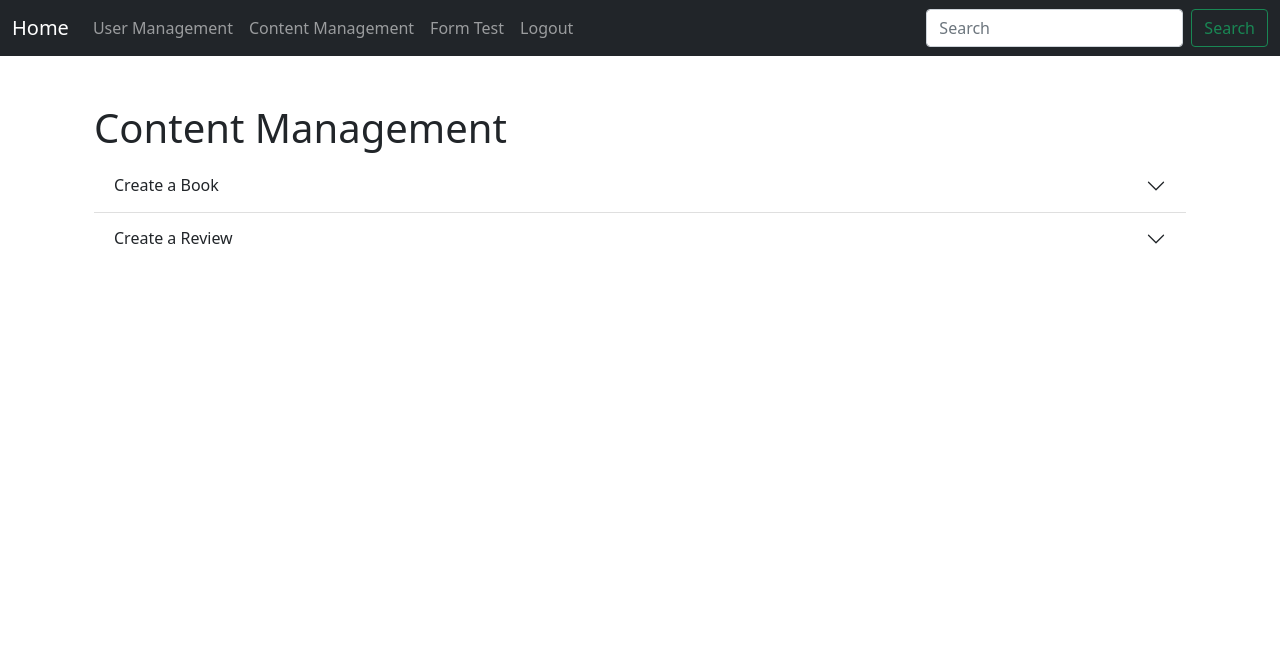
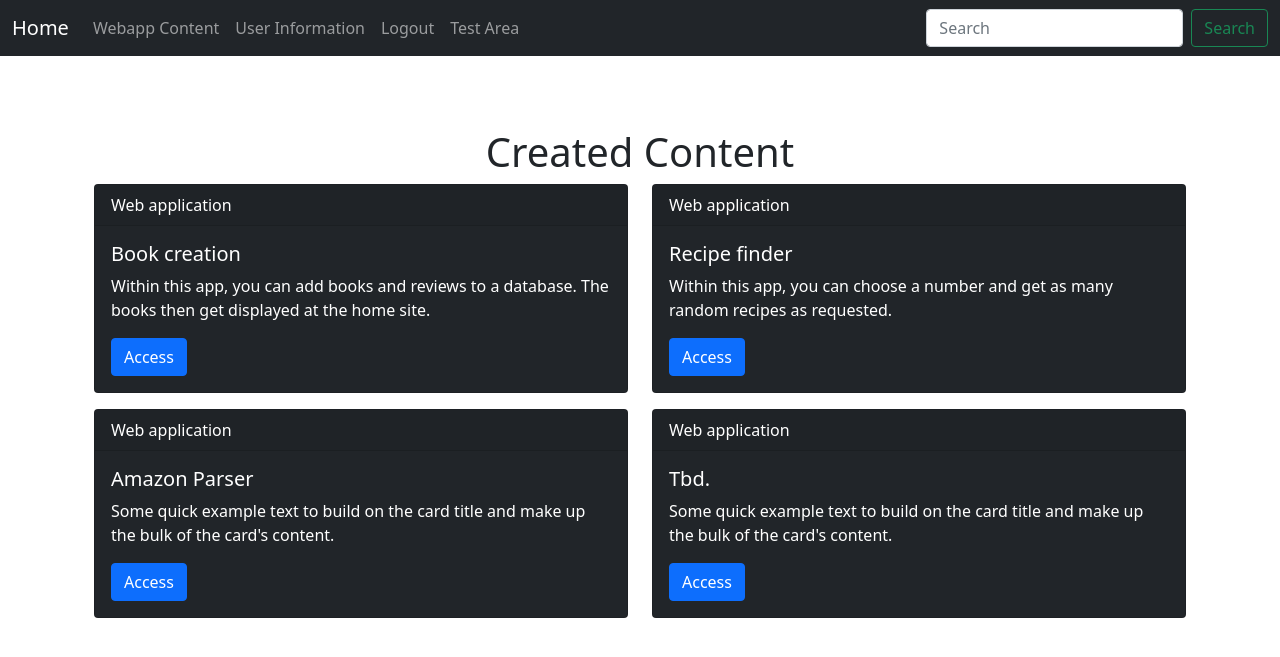
Before and after one commit to Fabbochan/database101, a Flask app: template templates/content_management.html in a window 1280 px wide. Shown: the top 657 px of the page. Run offline with Flask 2, Linux system fonts and the light colour scheme; the template is opened without the code that fills it: values that come from a table or form of the project are taken from there, others are empty; some libraries are stand-ins or nearby versions.

Commit message:
Updating .html templates

```diff
--- a/server.py
+++ b/server.py
@@ -90,15 +90,27 @@ def logout():
 @app.route("/content_management", )
 @login_required
 def content_management():
+    global user
     review_form = BookReviewForm()
     book_creation_form = BookEntryForm()
 
     return render_template("content_management.html", review_form=review_form, book_creation_form=book_creation_form)
 
 
+@app.route("/book_creation")
+@login_required
+def book_creation():
+    global user
+    review_form = BookReviewForm()
+    book_creation_form = BookEntryForm()
+    print("access", user[1])
+    return render_template("book_creation.html", review_form=review_form, book_creation_form=book_creation_form)
+
+
 @app.route("/bookcreation", methods=["POST"])
 @login_required
 def bookcreation():
+    global user
     review_form = BookReviewForm()
     book_creation_form = BookEntryForm()
 
@@ -113,12 +125,13 @@ def bookcreation():
             book_creation_form.publish_date.data, \
             book_creation_form.isbn.data = "", "", "", ""
             print(book_creation_info)
-    return render_template("content_management.html", review_form=review_form, book_creation_form=book_creation_form)
+    return render_template("book_creation.html", review_form=review_form, book_creation_form=book_creation_form)
 
 
 @app.route("/review_creation", methods=["POST"])
 @login_required
 def review_creation():
+    global user
     review_form = BookReviewForm()
     book_creation_form = BookEntryForm()
 
@@ -139,7 +152,7 @@ def review_creation():
             review_form.published_date.data = "", "", "", "", "", ""
             main.create_book_review(review_info[2], review_info[3], review_info[4], review_info[5])
 
-    return render_template("content_management.html", review_form=review_form, book_creation_form=book_creation_form)
+    return render_template("book_creation.html", review_form=review_form, book_creation_form=book_creation_form)
 
 
 @app.route("/user_management", methods=['GET', 'POST'])
@@ -147,6 +160,7 @@ def review_creation():
 def user_management():
     global user
     form = NamerForm(request.form)
+    user_info = main.check_user_info(user)
     if request.method == "POST" and form.submit():
         new_user = [form.username.data, form.password.data]
         main.create_user(new_user[0], new_user[1])
@@ -154,9 +168,17 @@ def user_management():
         form.username.data = ""
         form.password.data = ""
         flash(f"{user} added to database!")
-    user_info = main.check_user_info(user)
+    print("access", user[1])
     return render_template("user_management.html",
                            form=form, user=user, user_info=user_info)
+
+@login_required
+@app.route("/login_information", methods=["GET"])
+def login_information():
+    global user
+    user_info = main.check_user_info(user)
+    print("access", user[1])
+    return render_template("login_information.html", user=user, user_info=user_info)
 
 
 @app.route("/forms")
--- a/templates/content_management.html
+++ b/templates/content_management.html
@@ -1,75 +1,54 @@
 {% extends "base.html" %}
 {% block content %}
-<title>Content Management</title>
+<div class="mt-5 container">
+  <h1 style="text-align:center">Created Content</h1>
+</div>
 <div class="container">
-<br>
-<h1>Content Management</h1>
-<div class="accordion accordion-flush" id="accordionFlushExample">
-  <div class="accordion-item">
-    <h2 class="accordion-header" id="flush-headingOne">
-      <button class="accordion-button collapsed" type="button" data-bs-toggle="collapse" data-bs-target="#flush-collapseOne" aria-expanded="false" aria-controls="flush-collapseOne">
-        Create a Book
-      </button>
-    </h2>
-    <div id="flush-collapseOne" class="accordion-collapse collapse" aria-labelledby="flush-headingOne" data-bs-parent="#accordionFlushExample">
-      <div class="accordion-body">
-        {% from "_formhelpers.html" import render_field %}
-<form action="{{ url_for('bookcreation') }}" method=post>
-  <dl>
-    {{ render_field(book_creation_form.title, class="form-control") }}
-    {{ render_field(book_creation_form.author, class="form-control") }}
-    {{ render_field(book_creation_form.publish_date, class="form-control") }}
-    {{ render_field(book_creation_form.isbn, class="form-control") }}
-  </dl>
-  <p><input type=submit value="Create book" class="btn btn-secondary">
-</form>
-{% with messages = get_flashed_messages() %}
-  {% if messages %}
-    {% for message in messages %}
-    {{ message }}
-    {% endfor %}
-  {% endif %}
-{% endwith %}</div>
-    </div>
+  <div class="row">
+  <div class="col-sm-6">
+    <div class="card text-white bg-dark mb-3">
+  <div class="card-header">Web application</div>
+  <div class="card-body">
+    <h5 class="card-title">Book creation</h5>
+    <p class="card-text">Within this app, you can add books and reviews to a database. The books then get displayed
+    at the home site.</p>
+    <a href="http://127.0.0.1:5000/book_creation" class="btn btn-primary">Access</a>
   </div>
-  <div class="accordion-item">
-    <h2 class="accordion-header" id="flush-headingTwo">
-      <button class="accordion-button collapsed" type="button" data-bs-toggle="collapse" data-bs-target="#flush-collapseTwo" aria-expanded="false" aria-controls="flush-collapseTwo">
-        Create a Review
-      </button>
-    </h2>
-    <div id="flush-collapseTwo" class="accordion-collapse collapse" aria-labelledby="flush-headingTwo" data-bs-parent="#accordionFlushExample">
-      <div class="accordion-body">{% from "_formhelpers.html" import render_field %}
-<form action="{{ url_for('review_creation') }}" method=post >
-  <dl>
-    {{ render_field(review_form.book_id, class="form-control") }}
-    {{ render_field(review_form.reviewer_name, class="form-control") }}
-    {{ render_field(review_form.content, class="form-control") }}
-    {{ render_field(review_form.rating, class="form-control") }}
-    {{ render_field(review_form.published_date, class="form-control") }}
-  </dl>
-  <p><input type=submit value=Create class="btn btn-secondary">
-</form>
-{% with messages = get_flashed_messages() %}
-  {% if messages %}
-    {% for message in messages %}
-    {{ message }}
-    {% endfor %}
-  {% endif %}
-{% endwith %}</div>
-    </div>
+</div>
   </div>
-<!--  <div class="accordion-item">-->
-<!--    <h2 class="accordion-header" id="flush-headingThree">-->
-<!--      <button class="accordion-button collapsed" type="button" data-bs-toggle="collapse" data-bs-target="#flush-collapseThree" aria-expanded="false" aria-controls="flush-collapseThree">-->
-<!--        Accordion Item #3-->
-<!--      </button>-->
-<!--    </h2>-->
-<!--    <div id="flush-collapseThree" class="accordion-collapse collapse" aria-labelledby="flush-headingThree" data-bs-parent="#accordionFlushExample">-->
-<!--      <div class="accordion-body">Placeholder content for this accordion, which is intended to demonstrate the <code>.accordion-flush</code> class. This is the third item's accordion body. Nothing more exciting happening here in terms of content, but just filling up the space to make it look, at least at first glance, a bit more representative of how this would look in a real-world application.</div>-->
-<!--    </div>-->
-<!--  </div>-->
+  <div class="col-sm-6">
+    <div class="card text-white bg-dark mb-3">
+  <div class="card-header">Web application</div>
+  <div class="card-body">
+    <h5 class="card-title">Recipe finder</h5>
+    <p class="card-text">Within this app, you can choose a number and get as many random recipes as requested.</p>
+    <a href="#" class="btn btn-primary">Access</a>
+  </div>
+</div>
+  </div>
+</div>
+  <div class="row">
+  <div class="col-sm-6">
+    <div class="card text-white bg-dark mb-3">
+  <div class="card-header">Web application</div>
+  <div class="card-body">
+    <h5 class="card-title">Amazon Parser</h5>
+    <p class="card-text">Some quick example text to build on the card title and make up the bulk of the card's content.</p>
+    <a href="#" class="btn btn-primary">Access</a>
+  </div>
+</div>
+  </div>
+  <div class="col-sm-6">
+    <div class="card text-white bg-dark mb-3">
+  <div class="card-header">Web application</div>
+  <div class="card-body">
+    <h5 class="card-title">Tbd.</h5>
+    <p class="card-text">Some quick example text to build on the card title and make up the bulk of the card's content.</p>
+    <a href="#" class="btn btn-primary">Access</a>
+  </div>
+</div>
+  </div>
+</div>
 </div>
 
-
 {% endblock %}
--- a/templates/navbar.html
+++ b/templates/navbar.html
@@ -7,16 +7,16 @@
     <div class="collapse navbar-collapse" id="navbarSupportedContent">
       <ul class="navbar-nav me-auto mb-2 mb-lg-0">
         <li class="nav-item">
-          <a class="nav-link" href="{{ url_for('user_management') }}">User Management</a>
+          <a class="nav-link" href="{{ url_for('content_management') }}">Webapp Content</a>
         </li>
         <li class="nav-item">
-          <a class="nav-link" href="{{ url_for('content_management') }}">Content Management</a>
-        </li>
-        <li class="nav-item">
-          <a class="nav-link" href="{{ url_for('name') }}">Form Test</a>
+          <a class="nav-link" href="{{ url_for('user_management') }}">User Information</a>
         </li>
         <li class="nav-item">
           <a class="nav-link" href="{{ url_for('logout') }}">Logout</a>
+        </li>
+        <li class="nav-item">
+          <a class="nav-link" href="{{ url_for('name') }}">Test Area</a>
         </li>
       </ul>
       <form class="d-flex">
```
Also changed, not shown: templates/book_creation.html (added, +64 -0 lines), templates/login_information.html (added, +21 -0 lines), templates/user_management.html (+29 -31 lines), db.sqlite3.
